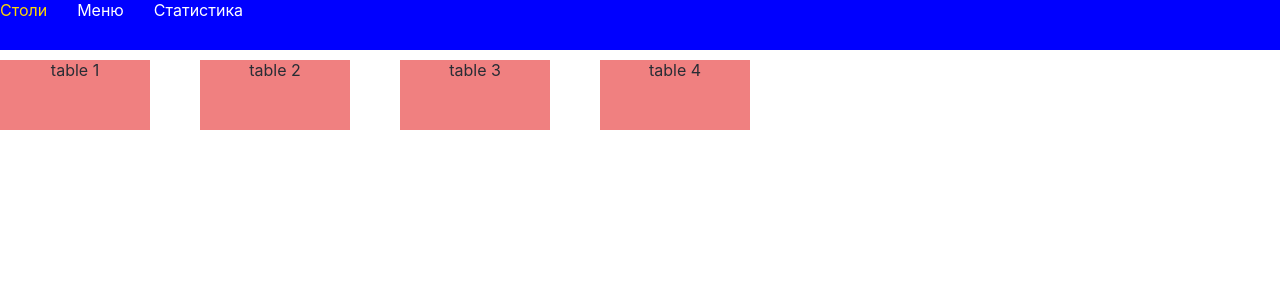
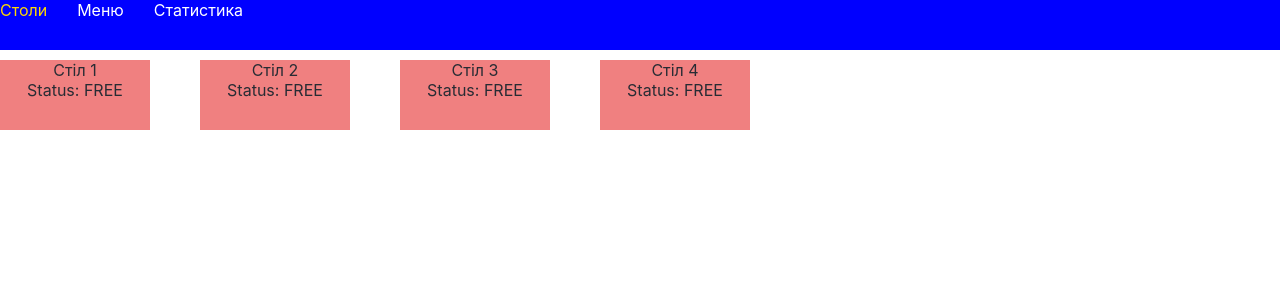
Before and after one commit to kolyaratishin/restaurant-system-front-end, a React (Create React App) app in the folder app/: page /tables in a window 1280 px wide. Shown: the top 300 px of the page. Built offline with nearby package versions, Linux system fonts and the light colour scheme.

Commit message:
added state for tables components

```diff
--- a/app/src/App.js
+++ b/app/src/App.js
@@ -4,6 +4,7 @@ import Header from "./components/Header/Header";
 import Tables from "./components/Tables/Tables";
 import Statistics from "./components/Statistics/Statistics";
 import MenuContainer from "./components/Menu/MenuContainer";
+import TablesContainer from "./components/Tables/TablesContainer";
 
 function App() {
     return (
@@ -12,7 +13,7 @@ function App() {
             <div className="app-wrapper-content">
                 <Routes>
                     <Route path="/tables"
-                           element={<Tables/>}/>
+                           element={<TablesContainer/>}/>
                     <Route path="/menu"
                            element={<MenuContainer/>}/>
                     <Route path="/statistics"
--- a/app/src/components/Tables/Table/Table.jsx
+++ b/app/src/components/Tables/Table/Table.jsx
@@ -4,6 +4,9 @@ function Table(props) {
     return (
         <div className={classes.table}>
             {props.name}
+            <div>
+                Status: {props.status}
+            </div>
         </div>
     );
 }
--- a/app/src/components/Tables/Tables.jsx
+++ b/app/src/components/Tables/Tables.jsx
@@ -1,12 +1,10 @@
 import Table from "./Table/Table";
 
-function Tables() {
+function Tables(props) {
+    let tables = props.tables;
     return (
         <div>
-            <Table name="table 1"/>
-            <Table name="table 2"/>
-            <Table name="table 3"/>
-            <Table name="table 4"/>
+            {tables.map(table => <Table name={table.name} status={table.status}/>)}
         </div>
     );
 }
--- /dev/null
+++ b/app/src/components/Tables/TablesContainer.jsx
@@ -0,0 +1,24 @@
+import {Component} from "react";
+import {connect} from "react-redux";
+import Tables from "./Tables";
+
+class TablesContainer extends Component {
+    componentDidMount() {
+
+    }
+
+    render() {
+        return (
+            <Tables tables={this.props.tables}/>
+        );
+    }
+}
+
+
+function mapStateToProps(state) {
+    return {
+        tables: state.tablesPage.tables
+    }
+}
+
+export default connect(mapStateToProps, {})(TablesContainer);
--- a/app/src/state/store.js
+++ b/app/src/state/store.js
@@ -1,8 +1,10 @@
 import {combineReducers, createStore} from "redux";
-import menuReducer from "./table-reducer";
+import menuReducer from "./menu-reducer";
+import tableReducer from "./table-reducer";
 
 let reducers = combineReducers({
-    menuPage: menuReducer
+    menuPage: menuReducer,
+    tablesPage: tableReducer
 })
 
 let store = createStore(reducers);
--- a/app/src/state/table-reducer.js
+++ b/app/src/state/table-reducer.js
@@ -1,9 +1,9 @@
 let initialState = {
-    menu: [
-        {id: 1, name: "Піца", price: 160.00, size:"500г"},
-        {id: 1, name: "Піца 2", price: 170.00, size:"600г"},
-        {id: 1, name: "Піца 3", price: 180.00, size:"700г"},
-        {id: 1, name: "Піца 3", price: 190.00, size:"800г"},
+    tables: [
+        {id: 1, name: "Стіл 1", status: "FREE"},
+        {id: 2, name: "Стіл 2", status: "FREE"},
+        {id: 3, name: "Стіл 3", status: "FREE"},
+        {id: 4, name: "Стіл 4", status: "FREE"},
     ]
 }
 
```
